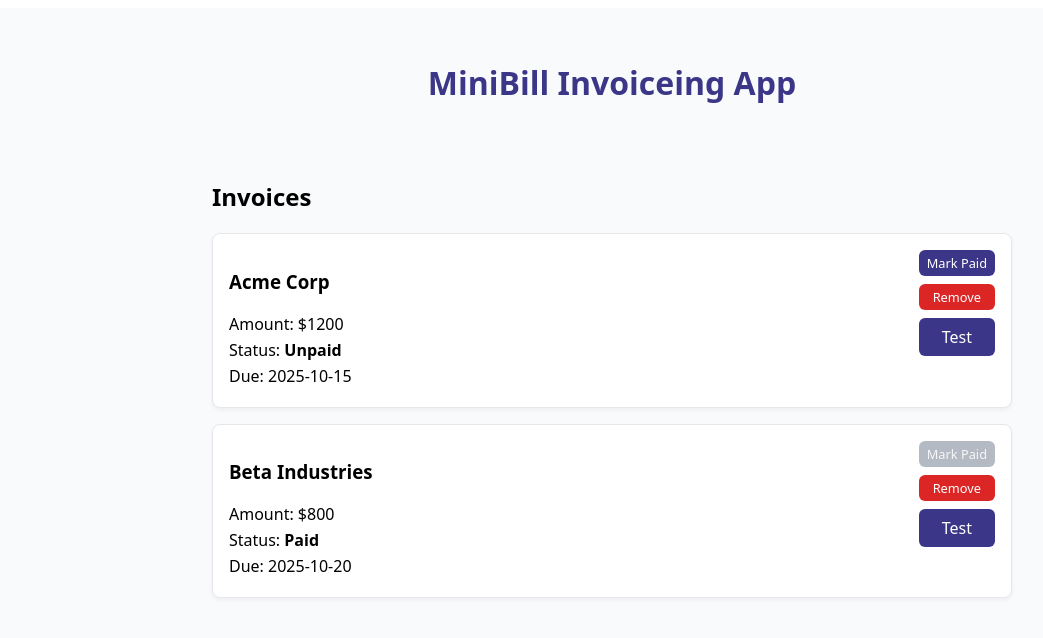
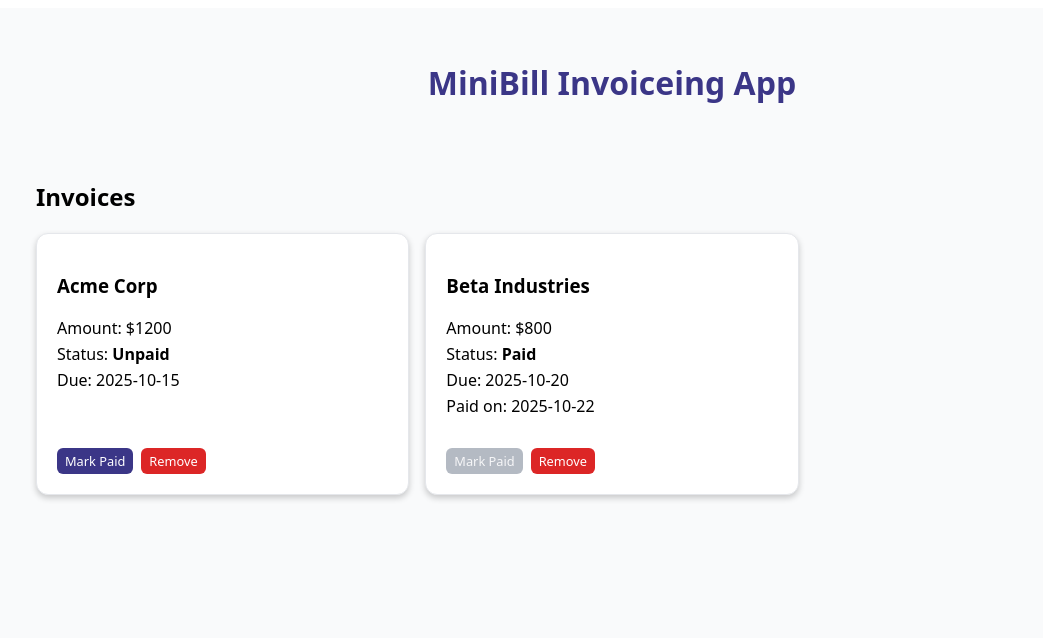
Before and after one commit to frenchie43972/invoice-app, a Vue app in the folder invoice-app/: page /invoices in a window 1280 px wide. Shown: the top 638 px of the page, without its empty margins (28-1071 px from the left). Built offline with nearby package versions, Linux system fonts and the light colour scheme.

Commit message:
Working the invoice form

```diff
--- a/invoice-app/src/components/invoices/InvoiceForm.vue
+++ b/invoice-app/src/components/invoices/InvoiceForm.vue
@@ -0,0 +1,147 @@
+<script setup>
+import { ref } from 'vue';
+import BaseButton from '../ui/BaseButton.vue';
+import BaseCard from '../ui/BaseCard.vue';
+// import BaseInput from '../ui/BaseInput.vue';
+import { useInvoiceStore } from '../../stores/invoiceStore';
+import { useLoading } from '../../composables/useLoading';
+
+// Emits
+const emit = defineEmits(['submitted']);
+
+// State and dependencies
+const store = useInvoiceStore();
+const { loading, withLoading } = useLoading();
+
+// Reactive for data
+const form = ref({
+  client: '',
+  amount: '',
+  dueDate: '',
+});
+
+// Validation errors
+const errors = ref({});
+
+function validate() {
+  const errs = {};
+  if (!form.value.client.trim()) errs.client = 'Client name is required.';
+  if (!form.value.amount || isNaN(form.value.amount))
+    errs.amount = 'Amount must be a number.';
+  if (!form.value.dueDate) errs.dueDate = 'Due date is required.';
+  errors.value = errs;
+  return Object.keys(errs).length === 0;
+}
+
+async function handleSubmit() {
+  if (!validate()) return;
+
+  await withLoading(async () => {
+    store.addInvoice({
+      client: form.value.client,
+      amount: Number(form.value.amount),
+      dueDate: form.value.dueDate,
+      status: 'Unpaid',
+      datePaid: null,
+    });
+
+    // Resets the form
+    form.value = { client: '', amount: '', dueDate: '' };
+    emit('submitted');
+  });
+}
+</script>
+
+<template>
+  <BaseCard elevated>
+    <form class="invoice-form" @submit.prevent="handleSubmit">
+      <h3>Add Invoice</h3>
+
+      <div class="field">
+        <label for="client">Client</label>
+        <input
+          type="text"
+          id="client"
+          v-model="form.client"
+          :disabled="loading"
+          placeholder="placeholder text"
+        />
+        <small v-if="errors.client" class="error">{{ errors.client }}</small>
+      </div>
+
+      <div class="field">
+        <label for="amount">Amount ($)</label>
+        <input
+          type="text"
+          id="amount"
+          v-model="form.amount"
+          :disabled="loading"
+          placeholder="placeholder amount"
+        />
+        <small v-if="errors.amount" class="error">{{ errors.amount }}</small>
+      </div>
+
+      <div class="field">
+        <label for="dueDate">Due Date</label>
+        <input
+          type="text"
+          id="dueDate"
+          v-model="form.dueDate"
+          :disabled="loading"
+        />
+        <small v-if="errors.dueDate" class="error">{{ errors.dueDate }}</small>
+      </div>
+
+      <BaseButton
+        variant="primary"
+        size="md"
+        type="submit"
+        :disabled="loading"
+        aria-label="Add invoice"
+      >
+        <span v-if="!loading">Add Invoice</span>
+        <span v-else>Saving...</span>
+      </BaseButton>
+    </form>
+  </BaseCard>
+</template>
+
+<style scoped>
+.invoice-form {
+  display: flex;
+  flex-direction: column;
+  gap: 1rem;
+}
+
+.field {
+  display: flex;
+  flex-direction: column;
+}
+
+label {
+  font-weight: 600;
+  margin-bottom: 0.25rem;
+}
+
+input {
+  padding: 0.5rem 0.75rem;
+  border: 1px solid #d1d5db;
+  border-radius: 0.5rem;
+  font-size: 1rem;
+  outline: none;
+}
+
+input:focus {
+  border-color: #3b3687;
+  box-shadow: 0 0 0 2px rgba(59, 54, 135, 0.2);
+}
+
+.error {
+  color: #dc2626;
+  font-size: 0.875rem;
+}
+
+button {
+  align-self: flex-start;
+}
+</style>
--- a/invoice-app/src/components/invoices/InvoiceItem.vue
+++ b/invoice-app/src/components/invoices/InvoiceItem.vue
@@ -1,5 +1,6 @@
 <script setup>
 import BaseButton from '../ui/BaseButton.vue';
+import BaseCard from '../ui/BaseCard.vue';
 
 // Recieves invoice data from InvoiceList
 const props = defineProps({
@@ -14,18 +15,17 @@ const emit = defineEmits(['markAsPaid', 'removeInvoice']);
 
 // Trigger actions in InvoiceList
 function handleMarkPaid() {
-  console.log('InvoiceItem => emit markPaid');
   emit('markAsPaid', props.invoice.id);
 }
 
 function handleRemove() {
-  console.log('InvoiceItem => emit removeInvoice');
   emit('removeInvoice', props.invoice.id);
 }
 </script>
 
 <template>
   <li class="invoice-item">
+    <BaseCard>
       <div class="details">
         <h3>
           {{ invoice.client }}
@@ -35,7 +35,7 @@ function handleRemove() {
           Status: <strong>{{ invoice.status }}</strong>
         </p>
         <p>Due: {{ invoice.dueDate }}</p>
-      <p v-if="invoice.datePatid">Paind on: {{ invoice.datePaid }}</p>
+        <p v-if="invoice.datePaid">Paid on: {{ invoice.datePaid }}</p>
       </div>
 
       <div class="actions">
@@ -56,32 +56,33 @@ function handleRemove() {
         >
           Remove
         </BaseButton>
-
-      <BaseButton @click="console.log('clicked basebutton')">Test</BaseButton>
       </div>
+    </BaseCard>
   </li>
 </template>
 
 <style scoped>
 .invoice-item {
-  display: flex;
-  justify-content: space-between;
-  align-items: flex-start;
-  background: #fff;
-  border: 1px solid #e5e7eb;
-  border-radius: 8px;
-  padding: 1rem;
+  list-style: none;
   margin-bottom: 1rem;
-  box-shadow: 0 2px 4px rgba(0, 0, 0, 0.05);
+}
+
+.details {
+  margin-bottom: 0.75rem;
 }
 
 .details p {
   margin: 0.25rem 0;
 }
 
+.client {
+  margin-bottom: 0.5rem;
+  color: #3b3687;
+}
+
 .actions {
   display: flex;
-  flex-direction: column;
   gap: 0.5rem;
+  flex-wrap: wrap;
 }
 </style>
--- a/invoice-app/src/components/invoices/InvoiceList.vue
+++ b/invoice-app/src/components/invoices/InvoiceList.vue
@@ -1,28 +1,31 @@
 <script setup>
 import { ref, onMounted } from 'vue';
 import { useInvoiceStore } from '../../stores/invoiceStore';
+import { useLoading } from '../../composables/useLoading';
 import BaseSpinner from '../../components/ui/BaseSpinner.vue';
 import InvoiceItem from './InvoiceItem.vue';
 
 const store = useInvoiceStore();
+const { loading, withLoading } = useLoading();
 
-// Simulated loading to demo the Spinner
-const loading = ref(false);
-
-onMounted(() => {
-  loading.value = true;
-  setTimeout(() => (loading.value = false), 1000);
+onMounted(async () => {
+  // Simulate fetch time only once for realism, can remove later
+  withLoading(async () => {
+    await new Promise((resolve) => setTimeout(resolve, 800));
+  });
 });
 
 // Actions
-function markAsPaid(id) {
-  console.log('InvoiceList → store.markAsPaid', id);
-  store.markAsPaid(id);
+async function markAsPaid(id) {
+  await withLoading(async () => {
+    store.markAsPaid(id);
+  });
 }
 
-function removeInvoice(id) {
-  console.log('InvoiceList → store.removeInvoice', id);
-  store.removeInvoice(id);
+async function removeInvoice(id) {
+  await withLoading(async () => {
+    store.removeInvoice(id);
+  });
 }
 </script>
 
@@ -56,62 +59,28 @@ function removeInvoice(id) {
 <style scoped>
 .invoice-list {
   padding: 1.5rem;
-  max-width: 800px;
+  max-width: 1200px;
   margin: 0 auto;
 }
 
+/* Spinner alignment */
 .loading-container {
   display: flex;
   justify-content: center;
   padding: 2rem 0;
 }
 
+/* Responsive grid layout */
 .invoices {
+  display: grid;
+  grid-template-columns: repeat(auto-fill, minmax(280px, 1fr));
+  gap: 1rem;
   list-style: none;
   padding: 0;
   margin: 0;
 }
 
-.invoice-item {
-  display: flex;
-  justify-content: space-between;
-  align-items: flex-start;
-  background: #fff;
-  border: 1px solid #e5e7eb;
-  border-radius: 8px;
-  padding: 1rem;
-  margin-bottom: 1rem;
-  box-shadow: 0 2px 4px rgba(0, 0, 0, 0.05);
-}
-
-.details p {
-  margin: 0.25rem 0;
-}
-
-.actions {
-  display: flex;
-  flex-direction: column;
-  gap: 0.5rem;
-}
-
-button {
-  background: #3b3687;
-  color: #fff;
-  border: none;
-  padding: 0.5rem 1rem;
-  border-radius: 4px;
-  cursor: pointer;
-}
-
-button.danger {
-  background: #dc2626;
-}
-
-button:disabled {
-  background: #9ca3af;
-  cursor: not-allowed;
-}
-
+/* Empty state text */
 .empty {
   text-align: center;
   color: #6b7280;
--- a/invoice-app/src/components/ui/BaseCard.vue
+++ b/invoice-app/src/components/ui/BaseCard.vue
@@ -0,0 +1,41 @@
+<script setup>
+defineProps({
+  clickable: { type: Boolean, default: false },
+  elevated: { type: Boolean, default: true },
+});
+</script>
+
+<template>
+  <div
+    class="base-card"
+    :class="{ clickable, elevated }"
+    :role="clickable ? 'button' : undefined"
+    :tabindex="clickable ? 0 : undefined"
+    @click="$emit('click')"
+  >
+    <slot />
+  </div>
+</template>
+
+<style scoped>
+.base-card {
+  background-color: white;
+  border-radius: 0.75rem;
+  padding: 1.25rem;
+  border: 1px solid #e5e7eb;
+  transition: box-shadow 0.2s ease, transform 0.1s ease;
+  display: flex;
+  flex-direction: column;
+  justify-content: space-between;
+  min-height: 220px; /* consistent height */
+}
+
+.base-card.elevated {
+  box-shadow: 0 3px 6px rgba(0, 0, 0, 0.2);
+}
+
+.base-card.clickable:hover {
+  box-shadow: 0 4px 10px rgba(0, 0, 0, 0.1);
+  cursor: pointer;
+}
+</style>
--- /dev/null
+++ b/invoice-app/src/composables/useLoading.js
@@ -0,0 +1,50 @@
+import { ref } from 'vue';
+
+/*
+ * A reusable composable to manage loading state for async operations.
+ *
+ * 💡 Purpose:
+ * Encapsulates a reactive `loading` flag and helper methods to toggle it,
+ * so you can easily show/hide loading indicators in your components
+ * without repeating boilerplate code.
+ *
+ * 🧠 Typical Use:
+ * const { loading, withLoading } = useLoading()
+ * await withLoading(async () => {
+ *   await fetchData()
+ * })
+ *
+ * The `withLoading()` wrapper ensures that:
+ * - loading.value is set to true before your task starts
+ * - loading.value is reset to false afterward (even if the task throws)
+ *
+ * */
+
+export function useLoading(initial = false) {
+  const loading = ref(initial);
+
+  function show() {
+    loading.value = true;
+  }
+
+  function hide() {
+    loading.value = false;
+  }
+
+  /*
+   * Wraps any async function and automatically handles
+   * setting and clearing the loading state.
+   */
+
+  async function withLoading(task) {
+    try {
+      show();
+      return await task();
+    } finally {
+      // Always reset loading state, even if an error occurs
+      hide();
+    }
+  }
+
+  return { loading, show, hide, withLoading };
+}
--- a/invoice-app/src/stores/invoiceStore.js
+++ b/invoice-app/src/stores/invoiceStore.js
@@ -18,7 +18,7 @@ export const useInvoiceStore = defineStore('invoice', {
         amount: 800,
         dueDate: '2025-10-20',
         status: 'Paid',
-        datePaid: null,
+        datePaid: '2025-10-22',
       },
     ],
   }),
```
Lines whose indentation alone changed are shown as unchanged.
